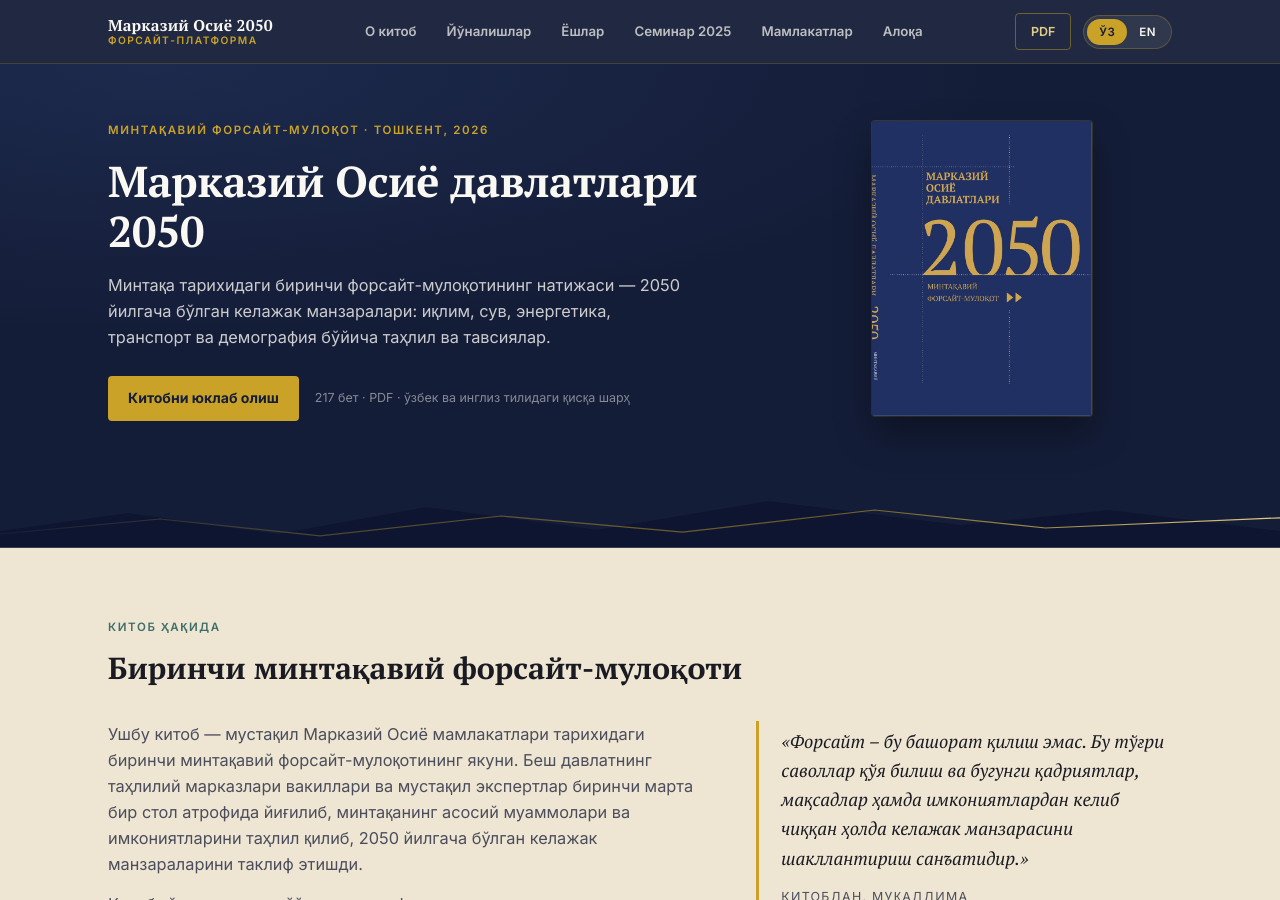
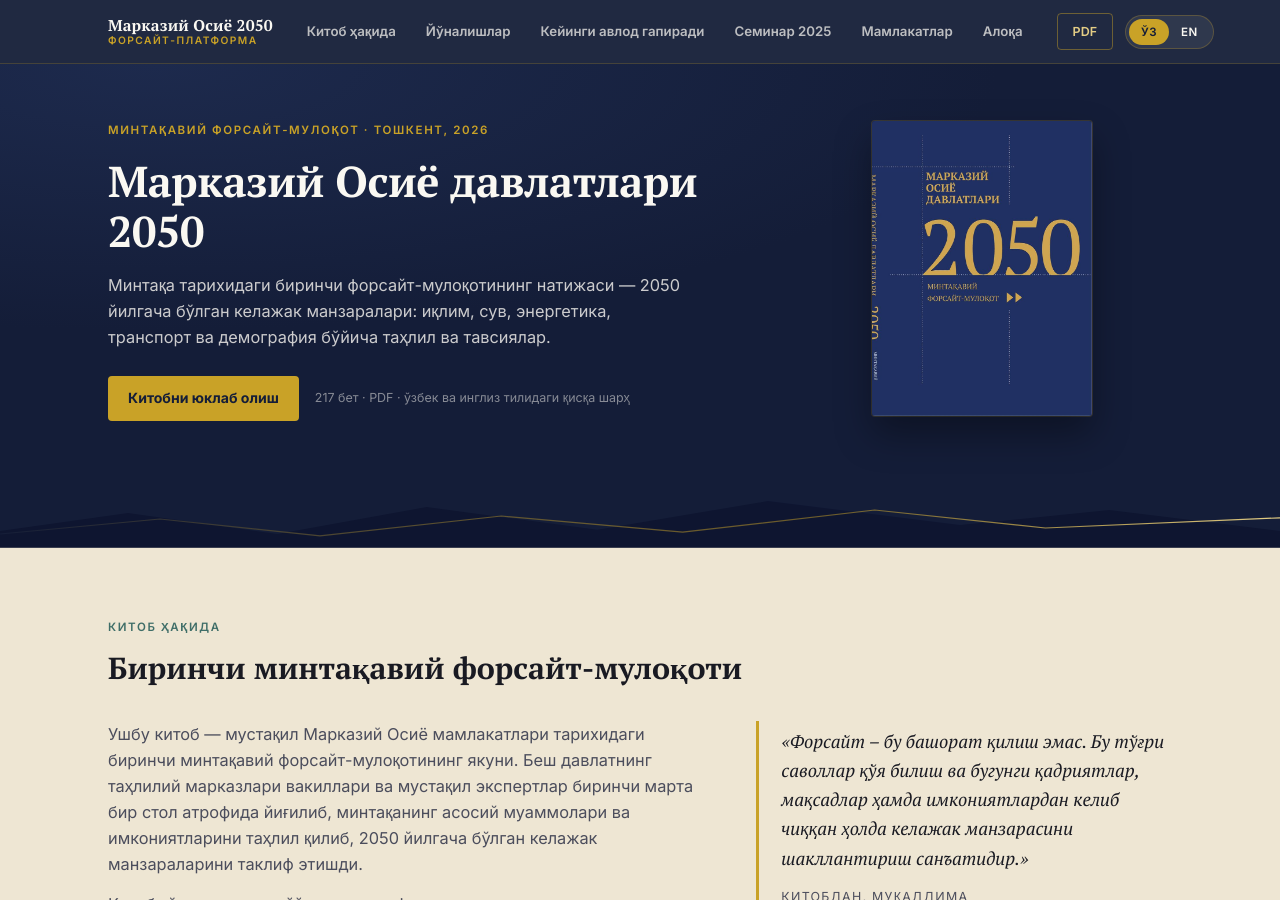
Before and after one commit to farrukhtash/Ca2050, a Jekyll site: the page built from index.html, in a window 1280 px wide and 900 px high. Built offline with Jekyll 4.4.1, drawn with Linux system fonts in a browser that asks for light colours.

Commit message:
header.html

```diff
--- a/_includes/header.html
+++ b/_includes/header.html
@@ -8,9 +8,9 @@
       <svg viewBox="0 0 24 24" fill="none" stroke="currentColor" stroke-width="2" stroke-linecap="round"><path d="M3 6h18M3 12h18M3 18h18"/></svg>
     </button>
     <nav class="site-nav" id="siteNav">
-      <a href="{{ '/#about' | relative_url }}" class="uz">О китоб</a><a href="{{ '/#about' | relative_url }}" class="en">The book</a>
+      <a href="{{ '/#about' | relative_url }}" class="uz">Китоб ҳақида</a><a href="{{ '/#about' | relative_url }}" class="en">The book</a>
       <a href="{{ '/#themes' | relative_url }}" class="uz">Йўналишлар</a><a href="{{ '/#themes' | relative_url }}" class="en">Themes</a>
-      <a href="{{ '/#youth' | relative_url }}" class="uz">Ёшлар</a><a href="{{ '/#youth' | relative_url }}" class="en">Youth</a>
+      <a href="{{ '/#youth' | relative_url }}" class="uz">Кейинги авлод гапиради</a><a href="{{ '/#youth' | relative_url }}" class="en">Youth</a>
       <a href="{{ '/forsayt-seminar-2025.html' | relative_url }}" class="{% if page.nav_active == 'seminar' %}active {% endif %}uz">Семинар 2025</a><a href="{{ '/forsayt-seminar-2025.html' | relative_url }}" class="{% if page.nav_active == 'seminar' %}active {% endif %}en">Seminar 2025</a>
       <a href="{{ '/#countries' | relative_url }}" class="uz">Мамлакатлар</a><a href="{{ '/#countries' | relative_url }}" class="en">Countries</a>
       <a href="{{ '/#feedback' | relative_url }}" class="uz">Алоқа</a><a href="{{ '/#feedback' | relative_url }}" class="en">Contact</a>
```
